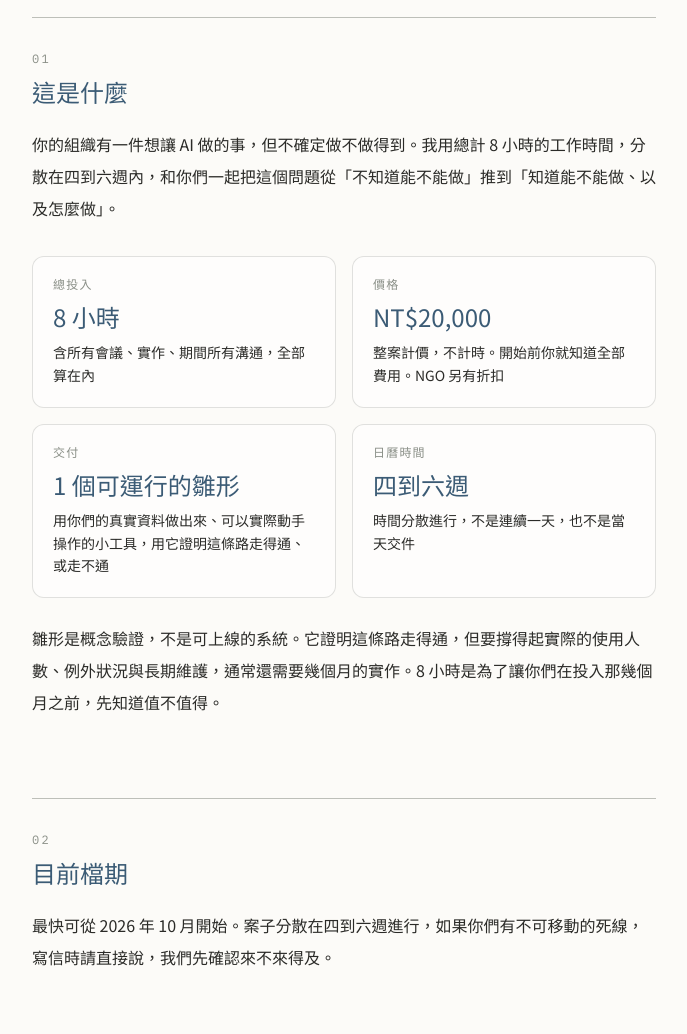
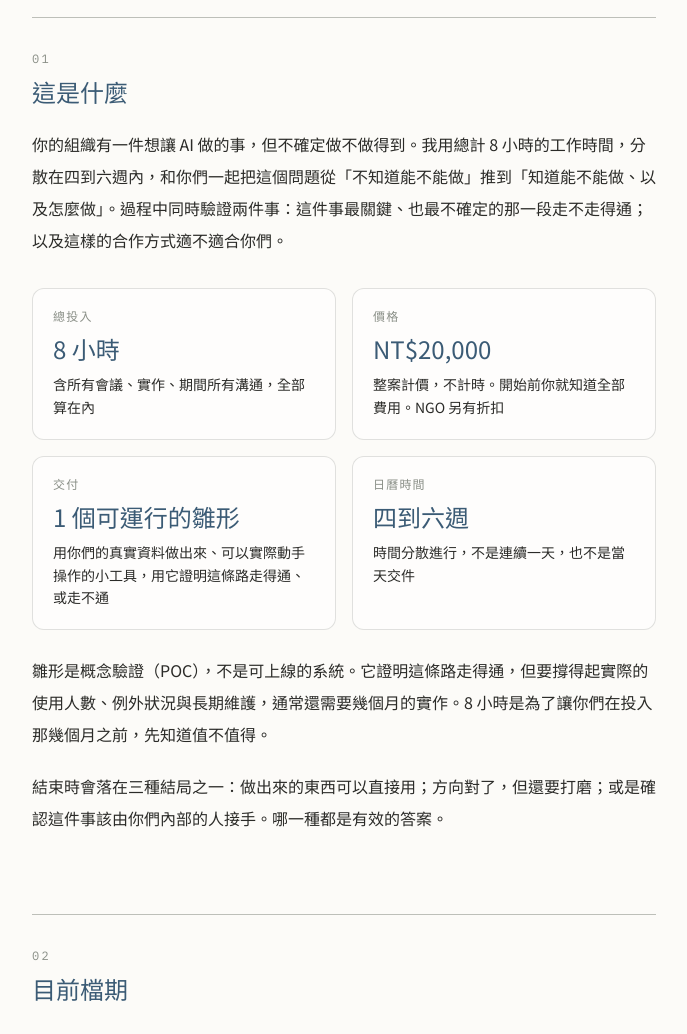
Before and after one commit to ddio/8h-probe, a website: page index.html in a window 1280 px wide. Shown: the part 660-1694 px from the top of the page, without its empty margins (296-983 px from the left). Drawn offline with nearby package versions, Linux system fonts and the light colour scheme; files that its build step writes are made by us from their sources; a web font is replaced by a local one.

Commit message:
feat(site): state what a probe validates and its three possible outcomes
- 「這是什麼」補：同時驗證最關鍵最不確定的一段走不走得通、以及合作方式適不適合
- 雛形段補三種結局（直接用／還要打磨／內部接手），並首次標出 POC 一詞
- README 公開規格同步

Co-Authored-By: Claude Fable 5.1 <noreply@anthropic.com>

```diff
--- a/index.html
+++ b/index.html
@@ -33,7 +33,7 @@
       <hr class="rule">
       <p class="sec-num mt-8">01</p>
       <h2 class="mt-2 font-display text-2xl text-steel">這是什麼</h2>
-      <p class="mt-5 leading-loose">你的組織有一件想讓 AI 做的事，但不確定做不做得到。我用總計 8 小時的工作時間，分散在四到六週內，和你們一起把這個問題從「不知道能不能做」推到「知道能不能做、以及怎麼做」。</p>
+      <p class="mt-5 leading-loose">你的組織有一件想讓 AI 做的事，但不確定做不做得到。我用總計 8 小時的工作時間，分散在四到六週內，和你們一起把這個問題從「不知道能不能做」推到「知道能不能做、以及怎麼做」。過程中同時驗證兩件事：這件事最關鍵、也最不確定的那一段走不走得通；以及這樣的合作方式適不適合你們。</p>
       <dl class="mt-8 grid gap-4 sm:grid-cols-2">
         <div class="spec-card">
           <dt class="font-mono text-xs tracking-widest text-pencil">總投入</dt>
@@ -56,7 +56,8 @@
           <dd class="mt-2 text-sm leading-relaxed">時間分散進行，不是連續一天，也不是當天交件</dd>
         </div>
       </dl>
-      <p class="mt-6 leading-loose">雛形是概念驗證，不是可上線的系統。它證明這條路走得通，但要撐得起實際的使用人數、例外狀況與長期維護，通常還需要幾個月的實作。8 小時是為了讓你們在投入那幾個月之前，先知道值不值得。</p>
+      <p class="mt-6 leading-loose">雛形是概念驗證（POC），不是可上線的系統。它證明這條路走得通，但要撐得起實際的使用人數、例外狀況與長期維護，通常還需要幾個月的實作。8 小時是為了讓你們在投入那幾個月之前，先知道值不值得。</p>
+      <p class="mt-5 leading-loose">結束時會落在三種結局之一：做出來的東西可以直接用；方向對了，但還要打磨；或是確認這件事該由你們內部的人接手。哪一種都是有效的答案。</p>
     </section>
 
     <!-- 目前檔期 -->
```
Also changed, not shown: README.md.
